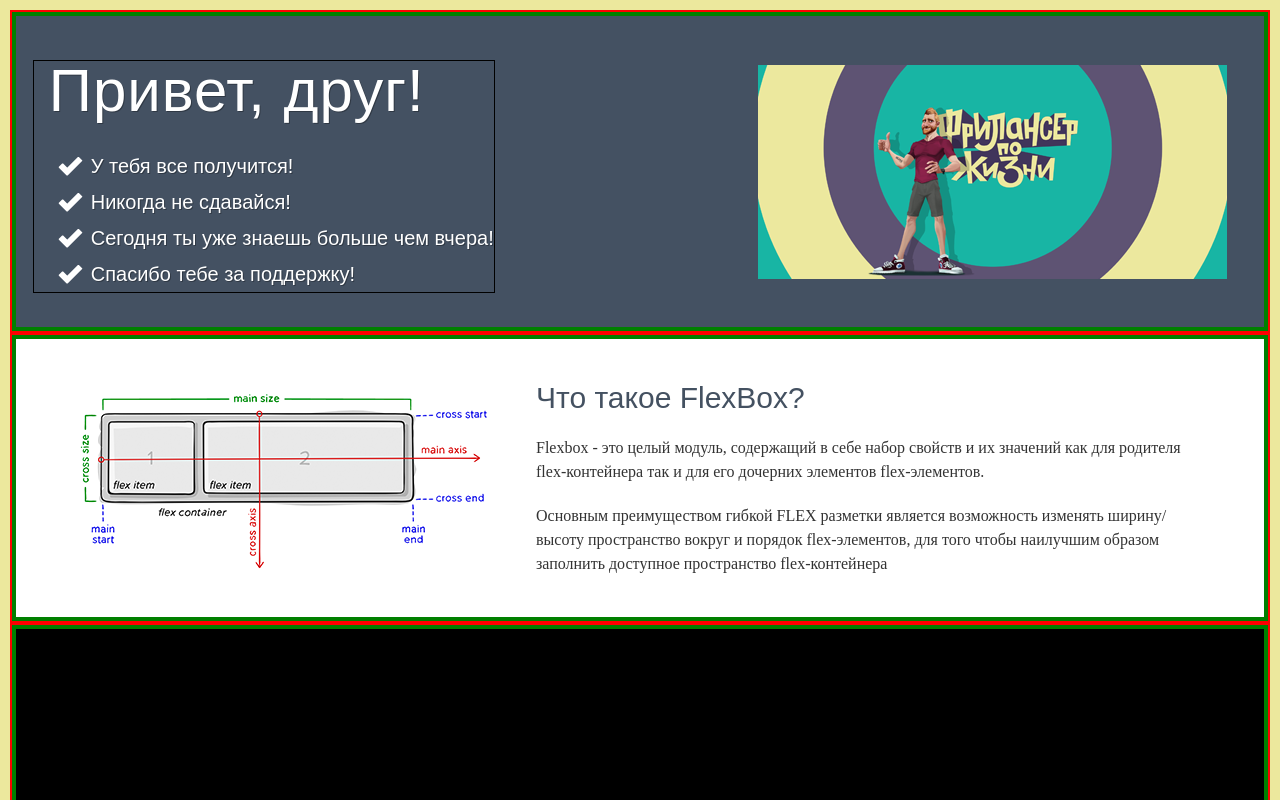
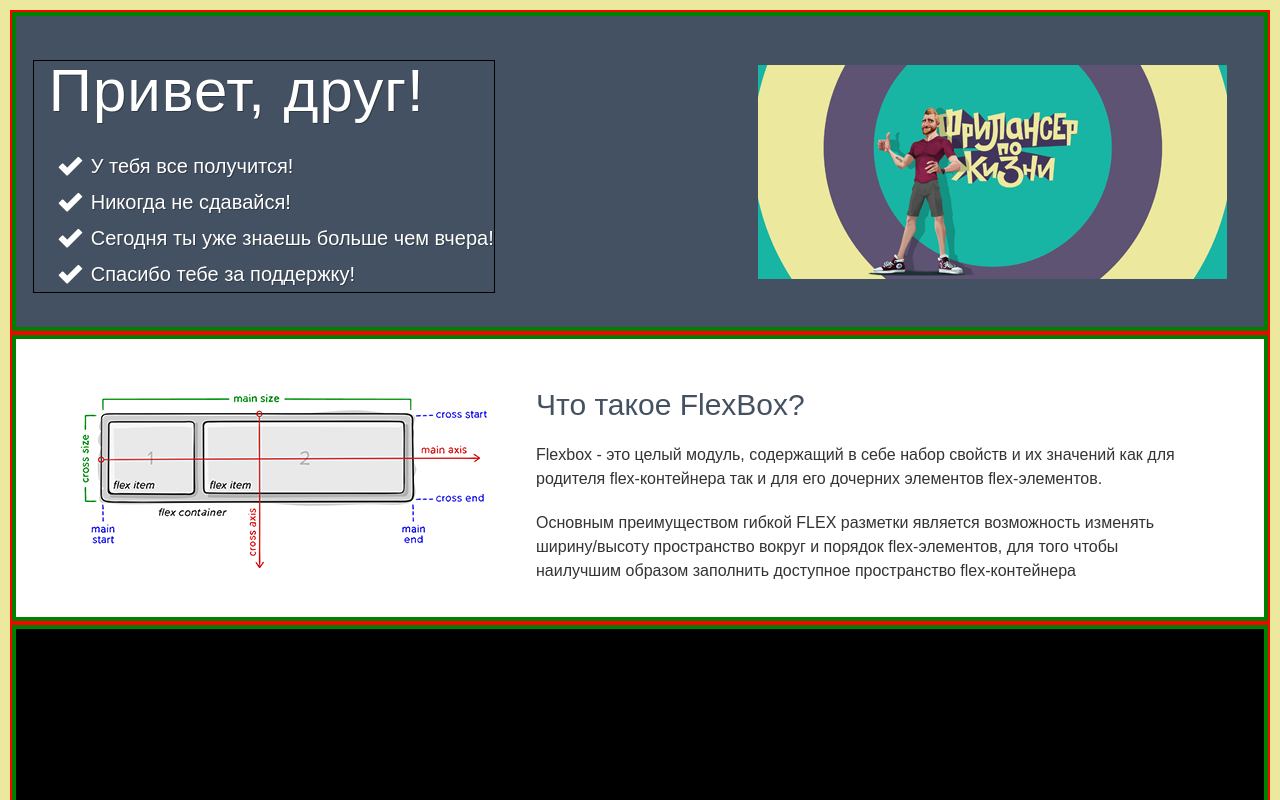
Before and after one commit to Sinvorgena/flexpractice, a website: page #src/index.html in a window 1280 px wide. Shown: the top 800 px of the page. Drawn offline with nearby package versions, Linux system fonts and the light colour scheme; files that its build step writes are made by us from their sources.

Commit message:
Закончил второй блок

```diff
--- a/#src/scss/style.scss
+++ b/#src/scss/style.scss
@@ -77,6 +77,7 @@
 	}
 	&__content2  &__title {
 		margin: 0px 70px 0px 20px;
+		padding: 15px 0 0 0;
 	}
 	&__content2  &__title h2{
 		align-self: center;
@@ -85,11 +86,13 @@
 		font-size: 30px;
 		line-height: 36px;
 		text-align: left;
+
 	}
 	&__content2 &__text{
+		display: inline-block;
 
 		color: #333333;
-		font-family: "Arial MT";
+		font-family: Arial, "Helvetica Neue", Helvetica, sans-serif;
 		font-size: 16px;
 		line-height: 24px;
 		text-align: left;
```
Also changed, not shown: Flex-ghfrnbrf/css/style.css, Flex-ghfrnbrf/css/style.min.css.
